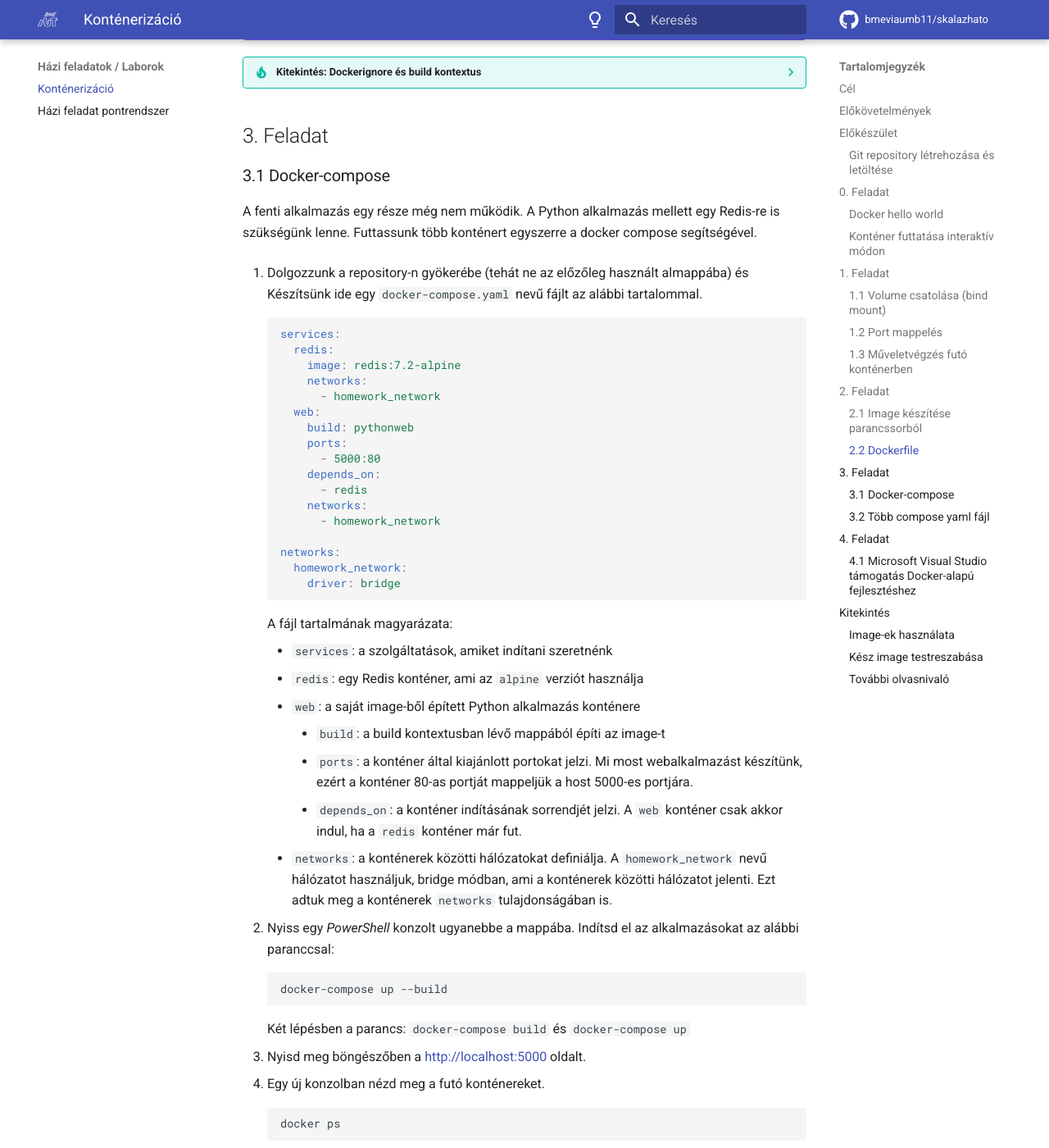
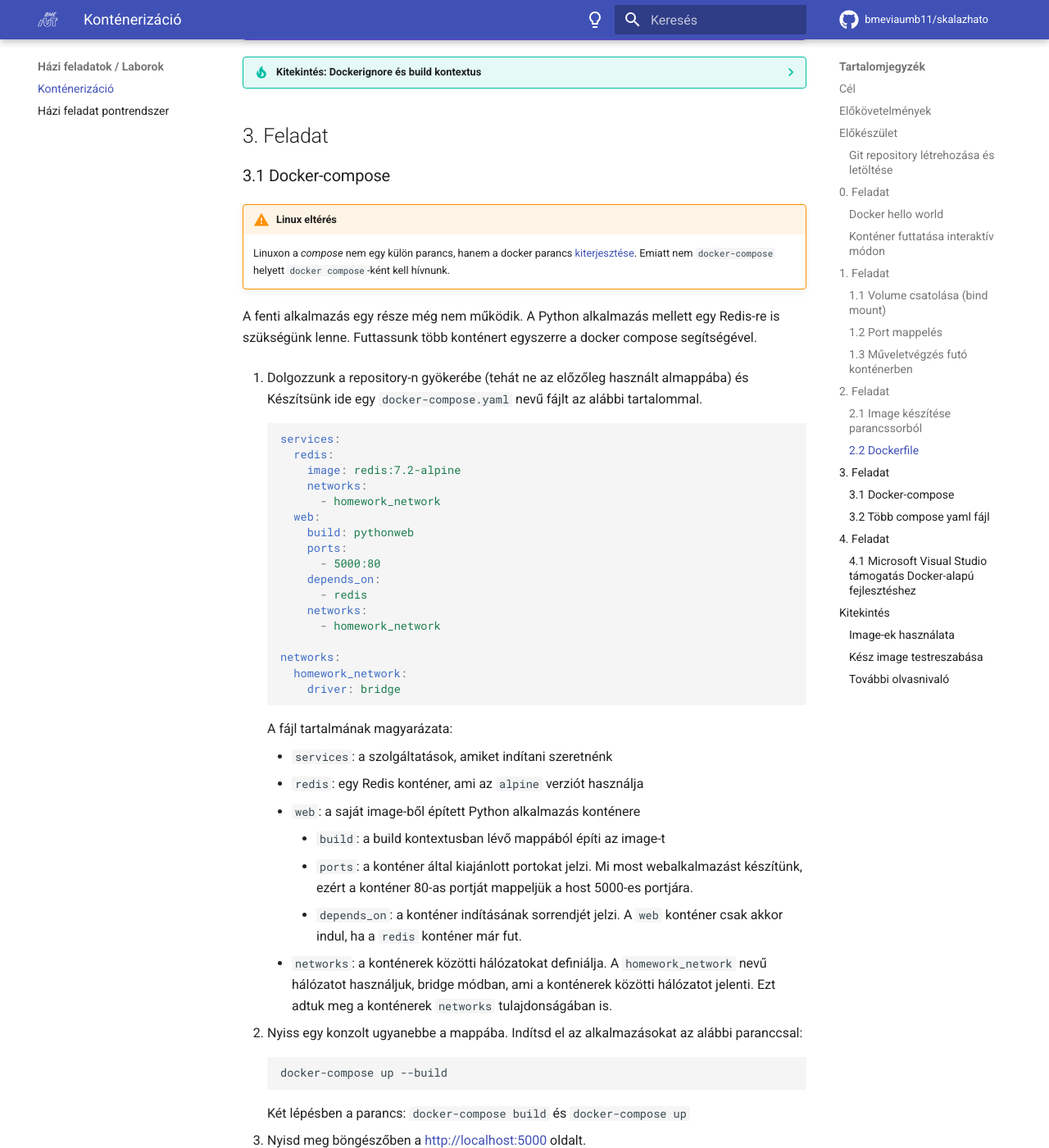
Before and after one commit to bmeviaumb11/skalazhato, an MkDocs documentation site: the page built from docs/homework/01-hw/index.md, in a window 1280 px wide and 1400 px high, scrolled down 10444 px. Shown: the whole window at 82% size. Built offline with MkDocs 1.6.1 and Material for MkDocs 9.7.7, drawn with Linux system fonts in a browser that asks for light colours; emoji names are drawn with the system emoji font; comment, search, counter and statistics services are not loaded.

Commit message:
linux: compose

````diff
--- a/docs/homework/01-hw/index.md
+++ b/docs/homework/01-hw/index.md
@@ -493,6 +493,9 @@ Készítsünk egy egyszerű webalkalmazás Pythonban a Flask nevű keretrendszer
 
 ### 3.1 Docker-compose
 
+!!! warning "Linux eltérés"
+    Linuxon a _compose_ nem egy külön parancs, hanem a docker parancs [kiterjesztése](https://docs.docker.com/compose/install/linux/). Emiatt nem `docker-compose` helyett `docker compose`-ként kell hívnunk.
+
 A fenti alkalmazás egy része még nem működik. A Python alkalmazás mellett egy Redis-re is szükségünk lenne. Futtassunk több konténert egyszerre a docker compose segítségével.
 
 1. Dolgozzunk a repository-n gyökerébe (tehát ne az előzőleg használt almappába) és Készítsünk ide egy `docker-compose.yaml` nevű fájlt az alábbi tartalommal.
@@ -527,7 +530,7 @@ A fenti alkalmazás egy része még nem működik. A Python alkalmazás mellett
         - `depends_on`: a konténer indításának sorrendjét jelzi. A `web` konténer csak akkor indul, ha a `redis` konténer már fut.
     - `networks`: a konténerek közötti hálózatokat definiálja. A `homework_network` nevű hálózatot használjuk, bridge módban, ami a konténerek közötti hálózatot jelenti. Ezt adtuk meg a konténerek `networks` tulajdonságában is.
 
-2. Nyiss egy _PowerShell_ konzolt ugyanebbe a mappába. Indítsd el az alkalmazásokat az alábbi paranccsal:
+2. Nyiss egy konzolt ugyanebbe a mappába. Indítsd el az alkalmazásokat az alábbi paranccsal:
 
     ```cmd
     docker-compose up --build
````
